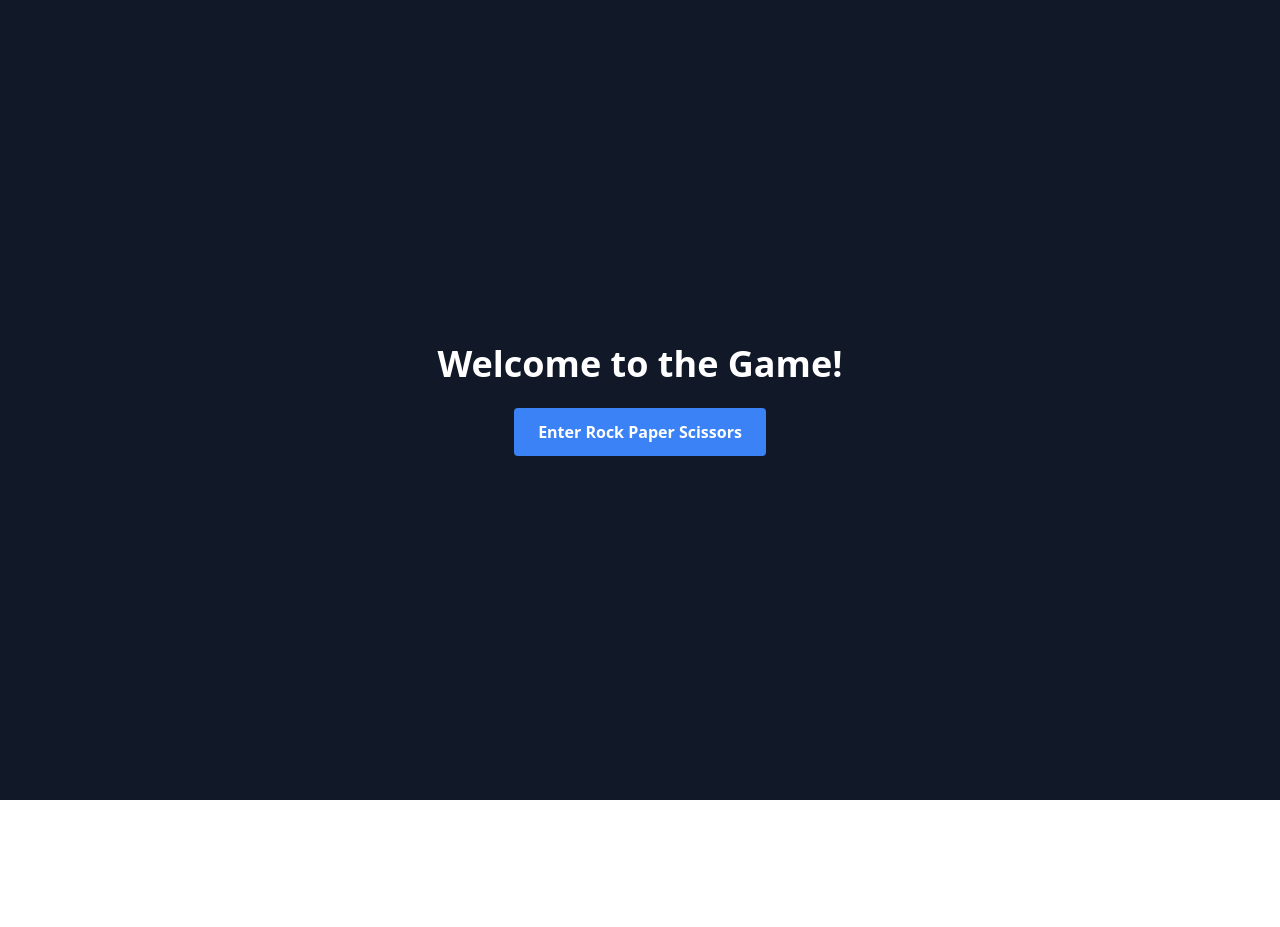
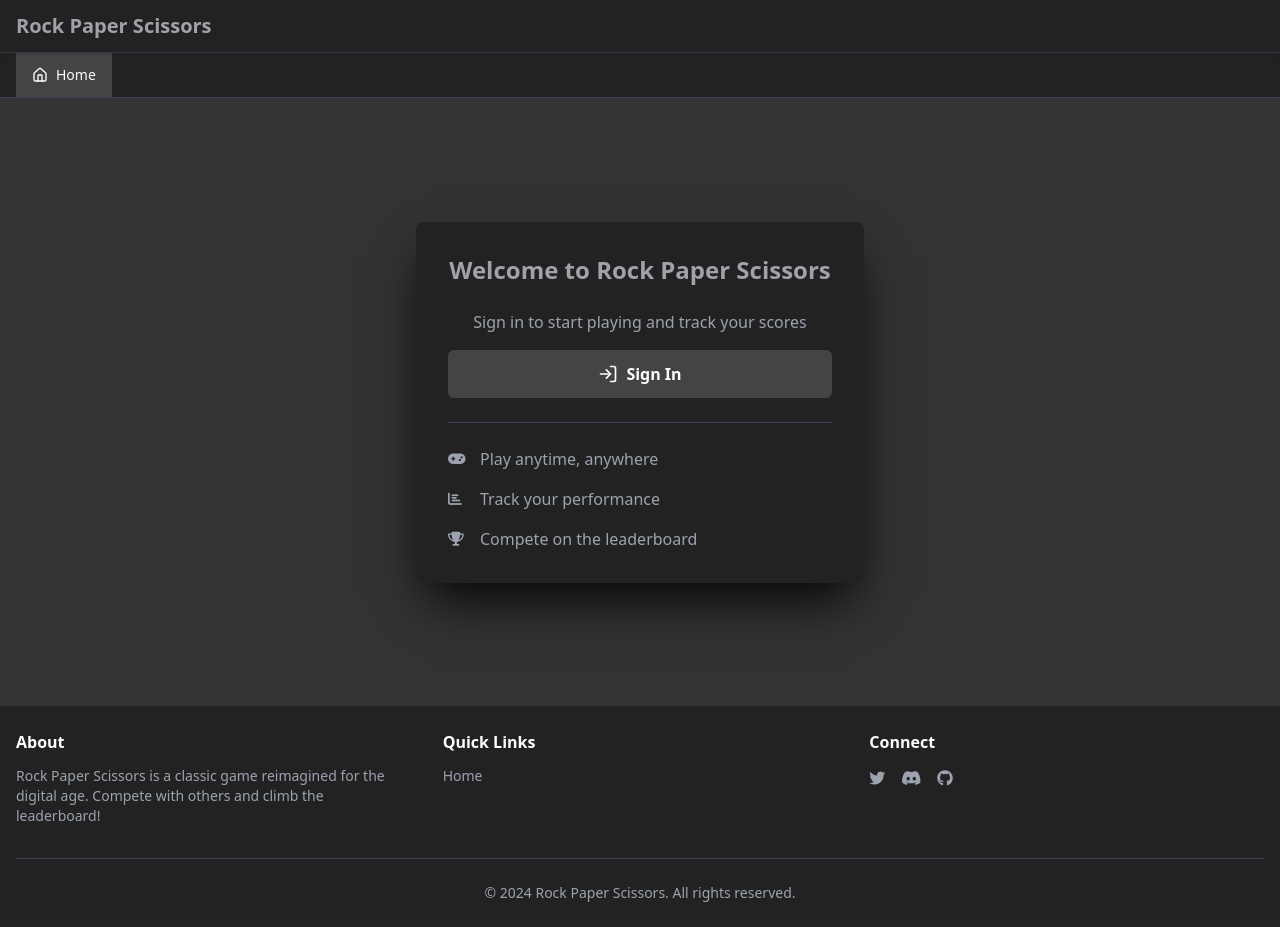
Before and after one commit to komenpetch/rps_pj, a Next.js app: page / in a window 1280 px wide. Before the commit the page ends 800 px from the top, so only its background shows below. Built offline with nearby package versions, Linux system fonts and the light colour scheme.

Commit message:
♻️  refactor MainPage

```diff
--- a/app/layout.tsx
+++ b/app/layout.tsx
@@ -1,36 +1,25 @@
 import type { Metadata } from "next";
-import localFont from "next/font/local";
+import { AuthProvider } from "@/app/contexts/AuthContext";
 import "./globals.css";
 import '@fortawesome/fontawesome-free/css/all.css';
-
-
-const geistSans = localFont({
-  src: "./fonts/GeistVF.woff",
-  variable: "--font-geist-sans",
-  weight: "100 900",
-});
-const geistMono = localFont({
-  src: "./fonts/GeistMonoVF.woff",
-  variable: "--font-geist-mono",
-  weight: "100 900",
-});
+import RootLayout from "@/components/Layout/RootLayout";
 
 export const metadata: Metadata = {
     title: "Rock Paper Scissors Game",
-  description: "Generated by create next app",
+    description: "A fun and interactive rock paper scissors game",
 };
 
-export default function RootLayout({
+export default function Layout({
     children,
 }: Readonly<{
     children: React.ReactNode;
 }>) {
     return (
         <html lang="en">
-      <body
-        className={`${geistSans.variable} ${geistMono.variable} antialiased`}
-      >
-        {children}
+            <body className="antialiased">
+                <AuthProvider>
+                    <RootLayout>{children}</RootLayout>
+                </AuthProvider>
             </body>
         </html>
     );
--- a/app/page.tsx
+++ b/app/page.tsx
@@ -2,34 +2,72 @@
 
 import { useEffect, useState } from 'react';
 import { useRouter } from 'next/navigation';
+import { LogIn } from "lucide-react";
 
 export default function MainPage() {
     const router = useRouter();
-    const [isLoggedIn, setIsLoggedIn] = useState(false);
+    const [user, setUser] = useState<{ username: string; role: string } | null>(null);
 
     useEffect(() => {
-        // Check if the user is logged in
-        const session = localStorage.getItem('session'); // Simulating session storage
-        setIsLoggedIn(!!session);
+        const session = localStorage.getItem('session');
+        if (session) {
+            setUser(JSON.parse(session));
+        }
     }, []);
 
-    const handleEnterRPS = () => {
-        if (isLoggedIn) {
-            router.push('/rps');
-        } else {
-            router.push('/login'); // Redirect to login if not logged in
-        }
-    };
+    return (
+        <div className="flex items-center justify-center min-h-[calc(100vh-14rem)]">
+            <div className="bg-[#222222] text-gray-200 rounded-lg p-8 w-full max-w-md shadow-2xl shadow-black">
+                <h2 className="text-2xl font-bold text-center mb-6 text-zinc-400">
+                    Welcome to Rock Paper Scissors
+                </h2>
 
-    return (
-        <div className="min-h-screen flex flex-col items-center justify-center bg-gray-900 text-white">
-            <h1 className="text-4xl font-bold mb-6">Welcome to the Game!</h1>
-            <button
-                onClick={handleEnterRPS}
-                className="bg-blue-500 hover:bg-blue-700 text-white font-bold py-3 px-6 rounded"
-            >
-                Enter Rock Paper Scissors
-            </button>
+                <div className="space-y-6">
+                    {user ? (
+                        <div className="text-center space-y-4">
+                            <p className="text-lg text-gray-400">
+                                Ready to play, {user.username}?
+                            </p>
+                            <button
+                                onClick={() => router.push('/rps')}
+                                className="w-full bg-[#444444] text-white py-3 rounded-md hover:bg-gray-700 transition-all font-semibold"
+                            >
+                                Start Playing
+                            </button>
+                        </div>
+                    ) : (
+                        <div className="space-y-4">
+                            <p className="text-center text-gray-400">
+                                Sign in to start playing and track your scores
+                            </p>
+                            <button
+                                onClick={() => router.push('/login')}
+                                className="w-full bg-[#444444] text-white py-3 rounded-md hover:bg-gray-700 transition-all font-semibold flex items-center justify-center gap-2"
+                            >
+                                <LogIn className="w-5 h-5" />
+                                Sign In
+                            </button>
+                        </div>
+                    )}
+
+                    <div className="mt-8 pt-6 border-t border-gray-700">
+                        <div className="space-y-4">
+                            <div className="flex items-center space-x-3 text-gray-400">
+                                <i className="fas fa-gamepad text-sm w-5"></i>
+                                <span>Play anytime, anywhere</span>
+                            </div>
+                            <div className="flex items-center space-x-3 text-gray-400">
+                                <i className="fas fa-chart-bar text-sm w-5"></i>
+                                <span>Track your performance</span>
+                            </div>
+                            <div className="flex items-center space-x-3 text-gray-400">
+                                <i className="fas fa-trophy text-sm w-5"></i>
+                                <span>Compete on the leaderboard</span>
+                            </div>
+                        </div>
+                    </div>
+                </div>
+            </div>
         </div>
     );
 }
```
Lines whose indentation alone changed are shown as unchanged.
